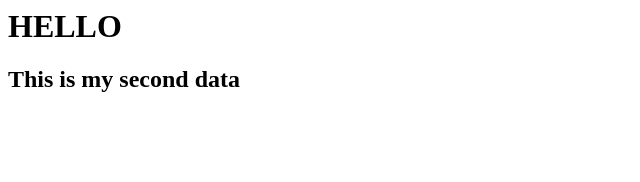
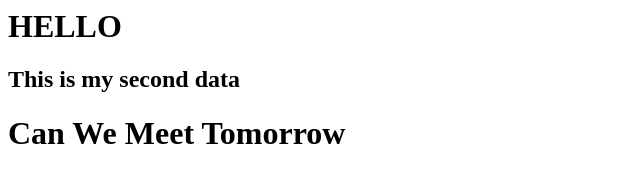
Before and after one commit to ratedcmk/datewithgit-sample, a plain HTML site: page index.html in a window 1280 px wide. Shown: the whole page, without its empty margins (0-640 px from the left). Drawn offline with Linux system fonts and the light colour scheme.

Commit message:
index file modified

```diff
--- a/index.html
+++ b/index.html
@@ -1,4 +1,5 @@
 <htmL:5>
     <H1>HELLO</H1>
     <h2>This is my second data</h2>
+    <h1>Can We Meet Tomorrow</h1>
 </htmL:5>
```
